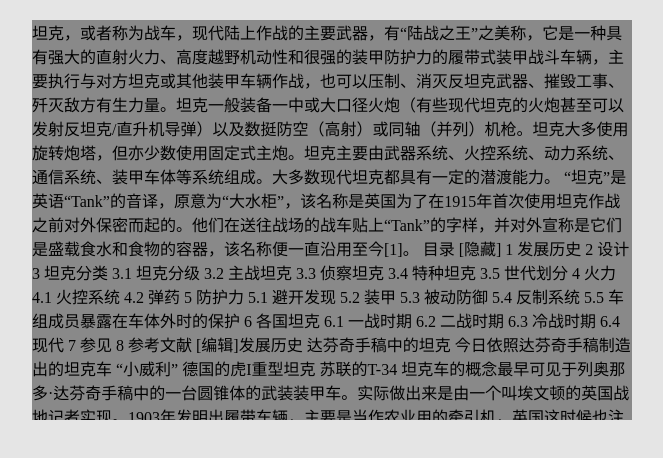
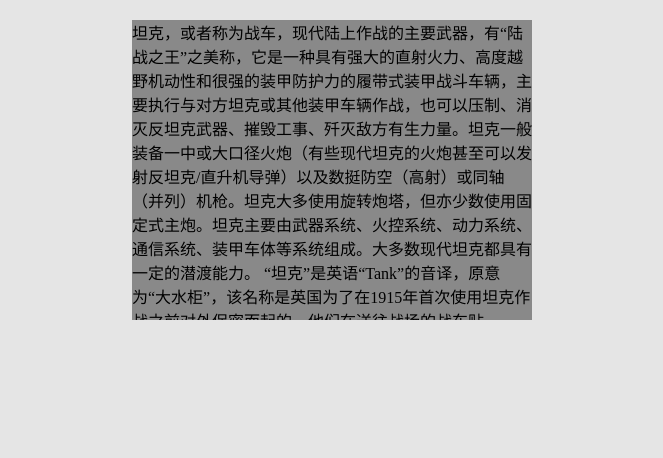
Before and after one commit to MarshalW/TankManual, a plain HTML site: page index.html in a window 1280 px wide. Shown: the whole page, without its empty margins (308-971 px from the left). Drawn offline with Linux system fonts and the light colour scheme.

Commit message:
create index.html

```diff
--- a/css/main.css
+++ b/css/main.css
@@ -9,8 +9,8 @@ body {
 }
 
 .app {
-    width: 600px;
-    height: 400px;
+    width: 400px;
+    height: 300px;
     margin: 20px auto;
     overflow: scroll;
     -webkit-overflow-scrolling: touch;
```
